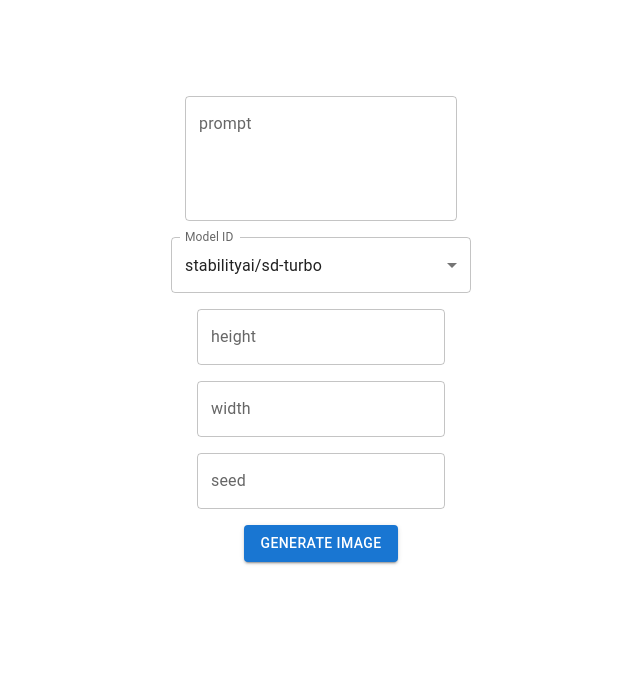
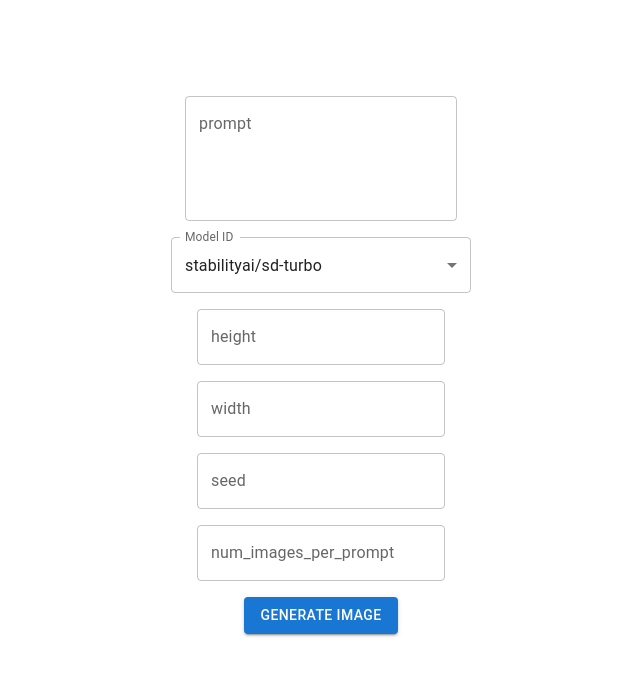
Before and after one commit to livepeer/ai-video-frontend-playground, a Next.js app: page /text-to-image in a window 1280 px wide. Shown: the top 676 px of the page, without its empty margins (319-959 px from the left). Built offline with nearby package versions, Linux system fonts and the light colour scheme.

Commit message:
Multiple outputs for text/image-to-image

```diff
--- a/src/app/image-to-image/actions.ts
+++ b/src/app/image-to-image/actions.ts
@@ -5,12 +5,15 @@ export async function imageToImage(prevState: any, formData: FormData) {
   const prompt = formData.get("prompt") as string;
   const image = formData.get("image") as File;
   const strength = formData.get("strength");
+  const numImagesPerPrompt = formData.get("num_images_per_prompt");
 
   const newFormData = new FormData();
   newFormData.append("prompt", prompt);
   newFormData.append("image", image);
   if (modelID) newFormData.append("model_id", modelID);
   if (strength) newFormData.append("strength", strength);
+  if (numImagesPerPrompt)
+    newFormData.append("num_images_per_prompt", numImagesPerPrompt);
 
   const url = process.env.AI_VIDEO_API_URL + "/image-to-image";
   const res = await fetch(url, {
--- a/src/app/image-to-image/page.tsx
+++ b/src/app/image-to-image/page.tsx
@@ -105,6 +105,13 @@ const ImageToImageBox = () => {
         name="strength"
         type="text"
       />
+      <TextField
+        id="outlined-basic"
+        label="num_images_per_prompt"
+        variant="outlined"
+        name="num_images_per_prompt"
+        type="number"
+      />
       <Button component="label" variant="contained" disabled={pending}>
         Generate Image
         <VisuallyHiddenInput type="submit" />
@@ -114,7 +121,12 @@ const ImageToImageBox = () => {
           <p>{imageResponse.error.message}</p>
         </div>
       )}
-      {imageResponse?.images && <img src={imageResponse.images[0].url} />}
+      {imageResponse?.images &&
+        imageResponse?.images.map((image: any) => (
+          <div>
+            <img src={image.url} />
+          </div>
+        ))}
     </form>
   );
 };
--- a/src/app/text-to-image/actions.ts
+++ b/src/app/text-to-image/actions.ts
@@ -6,6 +6,7 @@ export async function textToImage(prevState: any, formData: FormData) {
   const height = formData.get("height");
   const width = formData.get("width");
   const seed = formData.get("seed");
+  const numImagesPerPrompt = formData.get("num_images_per_prompt");
 
   const data = {
     model_id: modelID ? modelID : "",
@@ -13,6 +14,9 @@ export async function textToImage(prevState: any, formData: FormData) {
     height: height ? Number(height) : null,
     width: width ? Number(width) : null,
     seed: seed ? Number(seed) : null,
+    num_images_per_prompt: numImagesPerPrompt
+      ? Number(numImagesPerPrompt)
+      : null,
   };
 
   const url = process.env.AI_VIDEO_API_URL + "/text-to-image";
--- a/src/app/text-to-image/page.tsx
+++ b/src/app/text-to-image/page.tsx
@@ -95,6 +95,13 @@ const TextToImageBox = () => {
         name="seed"
         type="number"
       />
+      <TextField
+        id="outlined-basic"
+        label="num_images_per_prompt"
+        variant="outlined"
+        name="num_images_per_prompt"
+        type="number"
+      />
       <Button component="label" variant="contained" disabled={pending}>
         Generate Image
         <VisuallyHiddenInput type="submit" />
@@ -104,11 +111,11 @@ const TextToImageBox = () => {
           <p>{imageResponse.error.message}</p>
         </div>
       )}
-      {imageResponse?.images && (
+      {imageResponse?.images.map((image: any) => (
         <div>
-          <img src={imageResponse.images[0].url} />
+          <img src={image.url} />
         </div>
-      )}
+      ))}
     </form>
   );
 };
```
